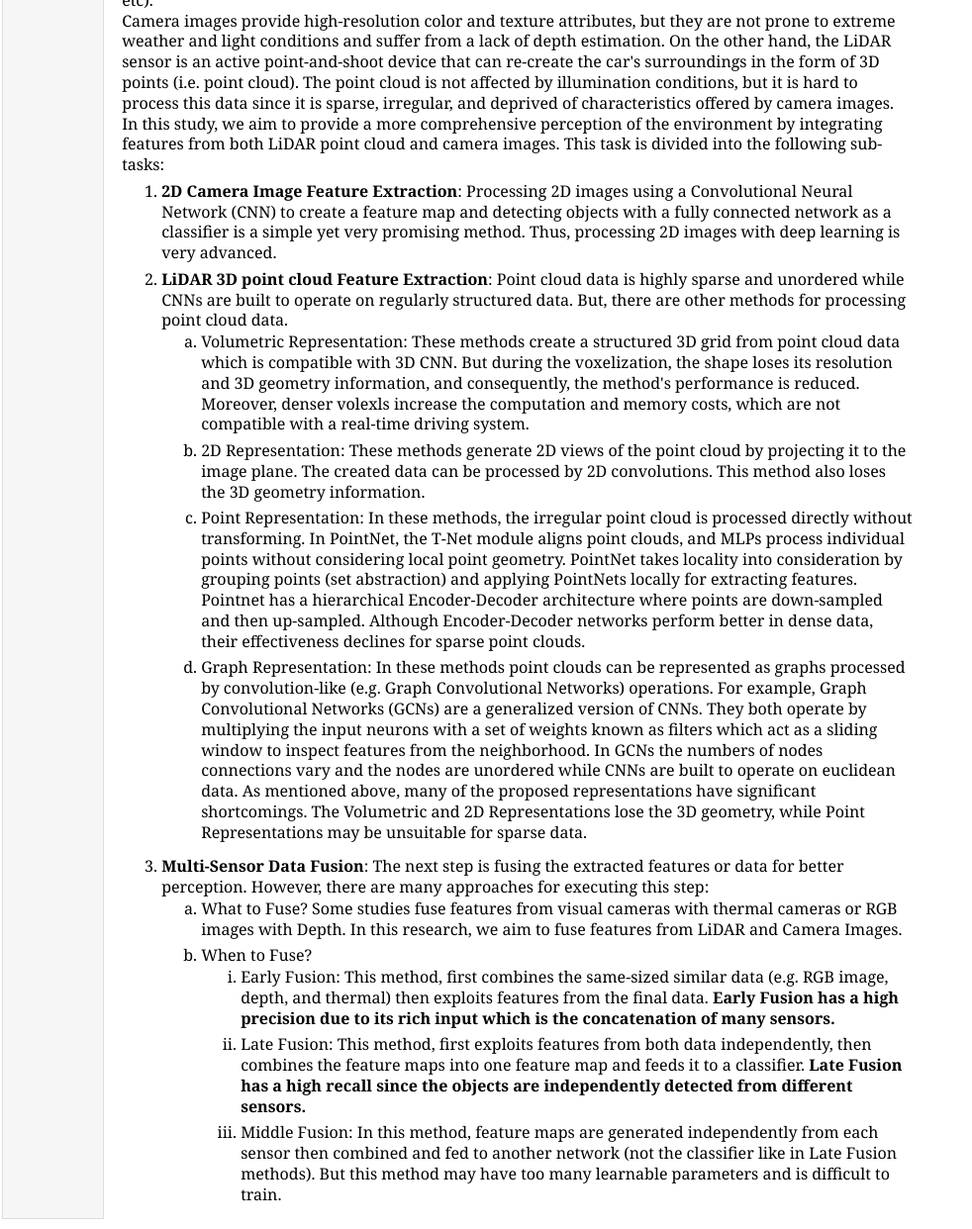
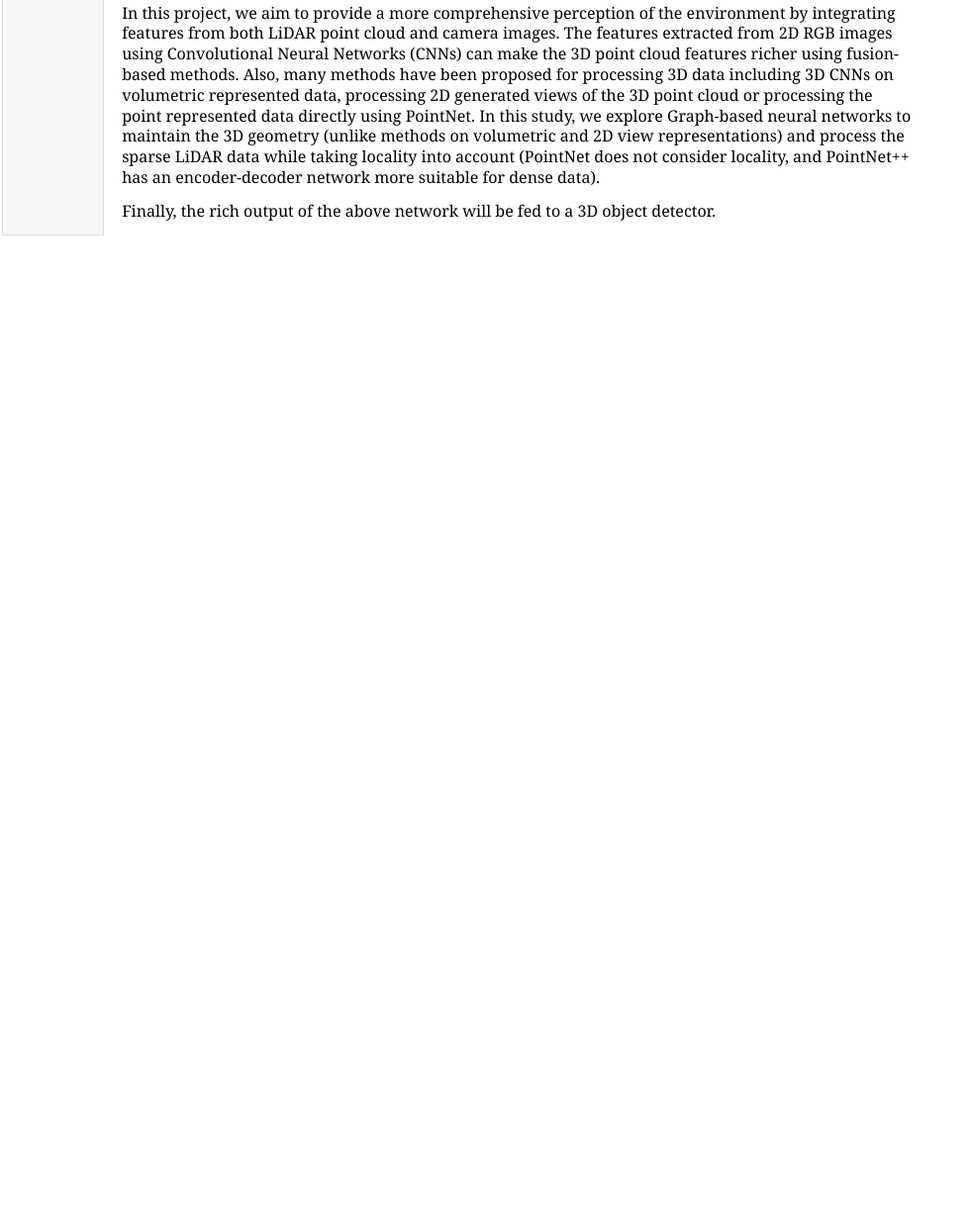
Before and after one commit to yeggh/yeggh.github.io, a plain HTML site: page research.html in a window 1280 px wide. Shown: the part 243-1485 px from the top of the page at 99% size, without its empty margins (0-982 px from the left). After the commit the page ends 800 px from the top, so only its background shows below. Drawn offline with nearby package versions, Linux system fonts and the light colour scheme; some packages are replaced by stand-ins of ours.

Commit message:
research

```diff
--- a/research.html
+++ b/research.html
@@ -30,55 +30,11 @@ MathJax.Hub.Config({
 </div>
 <p><b>Multi-Sensor Data Fusion with Deep Learning in Image Processing Applications</b>
 </p>
-<p>Recently, scene perception has been accomplished through object detection, and semantic segmentation in 2D camera images, and Light Detection and Ranging (LiDAR) sensors. One of the important uses of this study is in self-driving cars. Scene perception can have a significant impact on human life by reducing driving hazards, preventing harmful behaviors, and increasing travel safety. Although Deep Learning researches are very advanced in 2D object detection, and it is considered a solved issue in good environments, it remains a challenging problem in more complex conditions (e.g. rainy days, dim light, etc). <br />
-Camera images provide high-resolution color and texture attributes, but they are not prone to extreme weather and light conditions and suffer from a lack of depth estimation. On the other hand, the LiDAR sensor is an active point-and-shoot device that can re-create the car's surroundings in the form of 3D points (i.e. point cloud). The point cloud is not affected by illumination conditions, but it is hard to process this data since it is sparse, irregular, and deprived of characteristics offered by camera images. <br />
-In this study, we aim to provide a more comprehensive perception of the environment by integrating features from both LiDAR point cloud and camera images. This task is divided into the following sub-tasks:
+<p>3D object detection has a significant impact on autonomous driving applications by reducing driving hazards and preventing harmful behaviors. Recently, the object detection task has been achieved using camera images or Light Detection and Ranging (LiDAR) sensors. While camera images provide high-resolution color and texture attributes, they are not prone to extreme weather and light conditions, and the point cloud output of the LiDAR sensor is not affected by illumination conditions, but it is hard to process this data since it is sparse, irregular, and deprived of characteristics offered by camera images.<br />
 </p>
-<ol>
-<li><p><b>2D Camera Image Feature Extraction</b>: Processing 2D images using a Convolutional Neural Network (CNN) to create a feature map and detecting objects with a fully connected network as a classifier is a simple yet very promising method. Thus, processing 2D images with deep learning is very advanced.
+<p>In this project, we aim to provide a more comprehensive perception of the environment by integrating features from both LiDAR point cloud and camera images. The features extracted from 2D RGB images using Convolutional Neural Networks (CNNs) can make the 3D point cloud features richer using fusion-based methods. Also, many methods have been proposed for processing 3D data including 3D CNNs on volumetric represented data, processing 2D generated views of the 3D point cloud or processing the point represented data directly using PointNet. In this study, we explore Graph-based neural networks to maintain the 3D geometry (unlike methods on volumetric and 2D view representations) and process the sparse LiDAR data while taking locality into account (PointNet does not consider locality, and PointNet++ has an encoder-decoder network more suitable for dense data).<br />
 </p>
-</li>
-<li><p><b>LiDAR 3D point cloud Feature Extraction</b>: Point cloud data is highly sparse and unordered while CNNs are built to operate on regularly structured data. But, there are other methods for processing point cloud data.
-</p>
-<ol>
-<li><p>Volumetric Representation: These methods create a structured 3D grid from point cloud data which is compatible with 3D CNN. But during the voxelization, the shape loses its resolution and 3D geometry information, and consequently, the method's performance is reduced. Moreover, denser volexls increase the computation and memory costs, which are not compatible with a real-time driving system.
-</p>
-</li>
-<li><p>2D Representation: These methods generate 2D views of the point cloud by projecting it to the image plane. The created data can be processed by 2D convolutions. This method also loses the 3D geometry information.
-</p>
-</li>
-<li><p>Point Representation: In these methods, the irregular point cloud is processed directly without transforming. In PointNet, the T-Net module aligns point clouds, and MLPs process individual points without considering local point geometry. PointNet<tt></tt> takes locality into consideration by grouping points (set abstraction) and applying PointNets locally for extracting features. Pointnet<tt></tt> has a hierarchical Encoder-Decoder architecture where points are down-sampled and then up-sampled. Although Encoder-Decoder networks perform better in dense data, their effectiveness declines for sparse point clouds.
-</p>
-</li>
-<li><p>Graph Representation: In these methods point clouds can be represented as graphs processed by convolution-like (e.g. Graph Convolutional Networks) operations. For example, Graph Convolutional Networks (GCNs) are a generalized version of CNNs. They both operate by multiplying the input neurons with a set of weights known as filters which act as a sliding window to inspect features from the neighborhood. In GCNs the numbers of nodes connections vary and the nodes are unordered while CNNs are built to operate on euclidean data. As mentioned above, many of the proposed representations have significant shortcomings. The Volumetric and 2D Representations lose the 3D geometry, while Point Representations may be unsuitable for sparse data.
-</p>
-</li></ol>
-</li>
-<li><p><b>Multi-Sensor Data Fusion</b>: The next step is fusing the extracted features or data for better perception. However, there are many approaches for executing this step:
-</p>
-<ol>
-<li><p>What to Fuse? Some studies fuse features from visual cameras with thermal cameras or RGB images with Depth. In this research, we aim to fuse features from LiDAR and Camera Images.
-</p>
-</li>
-<li><p>When to Fuse?
-</p>
-<ol>
-<li><p>Early Fusion: This method, first combines the same-sized similar data (e.g. RGB image, depth, and thermal) then exploits features from the final data. <b>Early Fusion has a high precision due to its rich input which is the concatenation of many sensors.</b>
-</p>
-</li>
-<li><p>Late Fusion: This method, first exploits features from both data independently, then combines the feature maps into one feature map and feeds it to a classifier. <b>Late Fusion has a high recall since the objects are independently detected from different sensors.</b>
-</p>
-</li>
-<li><p>Middle Fusion: In this method, feature maps are generated independently from each sensor then combined and fed to another network (not the classifier like in Late Fusion methods). But this method may have too many learnable parameters and is difficult to train.
-</p>
-</li>
-</ol>
-
-</li>
-</ol>
-
-</li>
-</ol>
+<p>Finally, the rich output of the above network will be fed to a 3D object detector.</p>
 </td>
 </tr>
 </table>
```
Also changed, not shown: index.html (+1 -1 lines), 3 other files.
